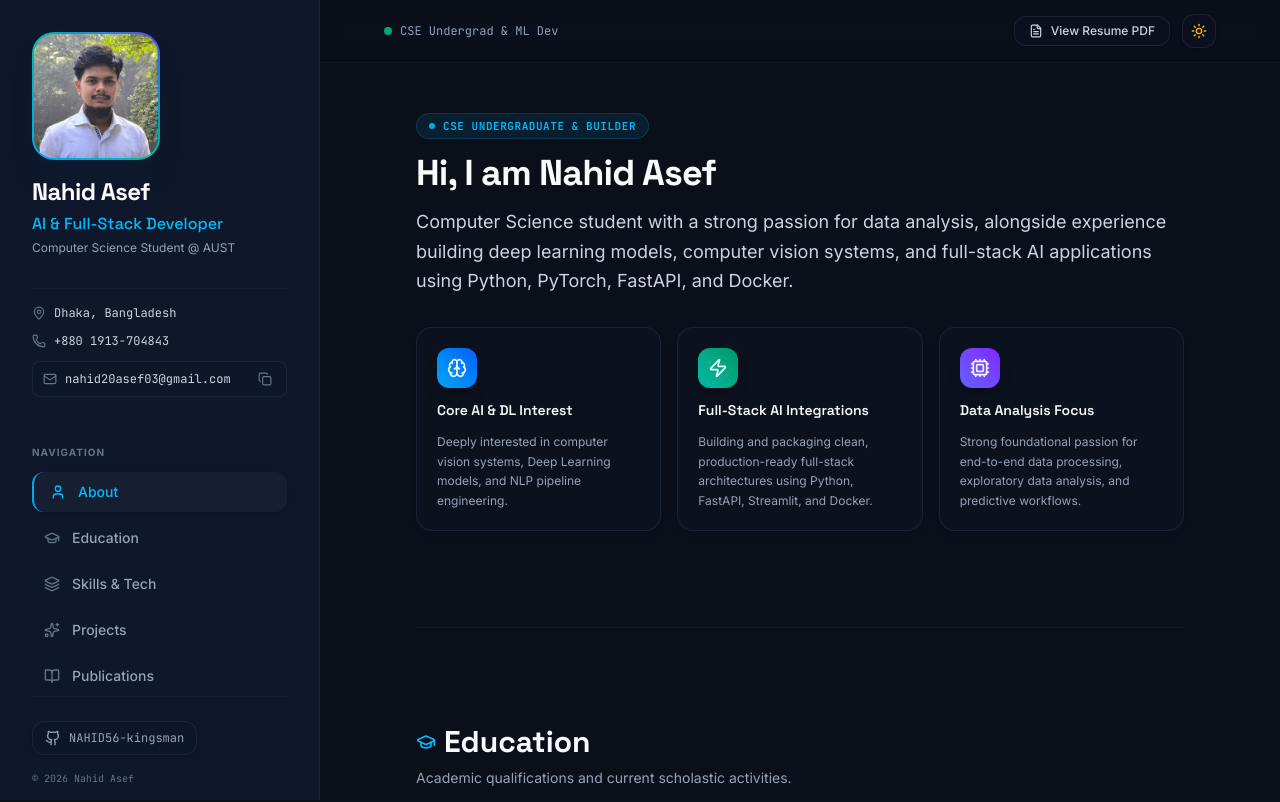
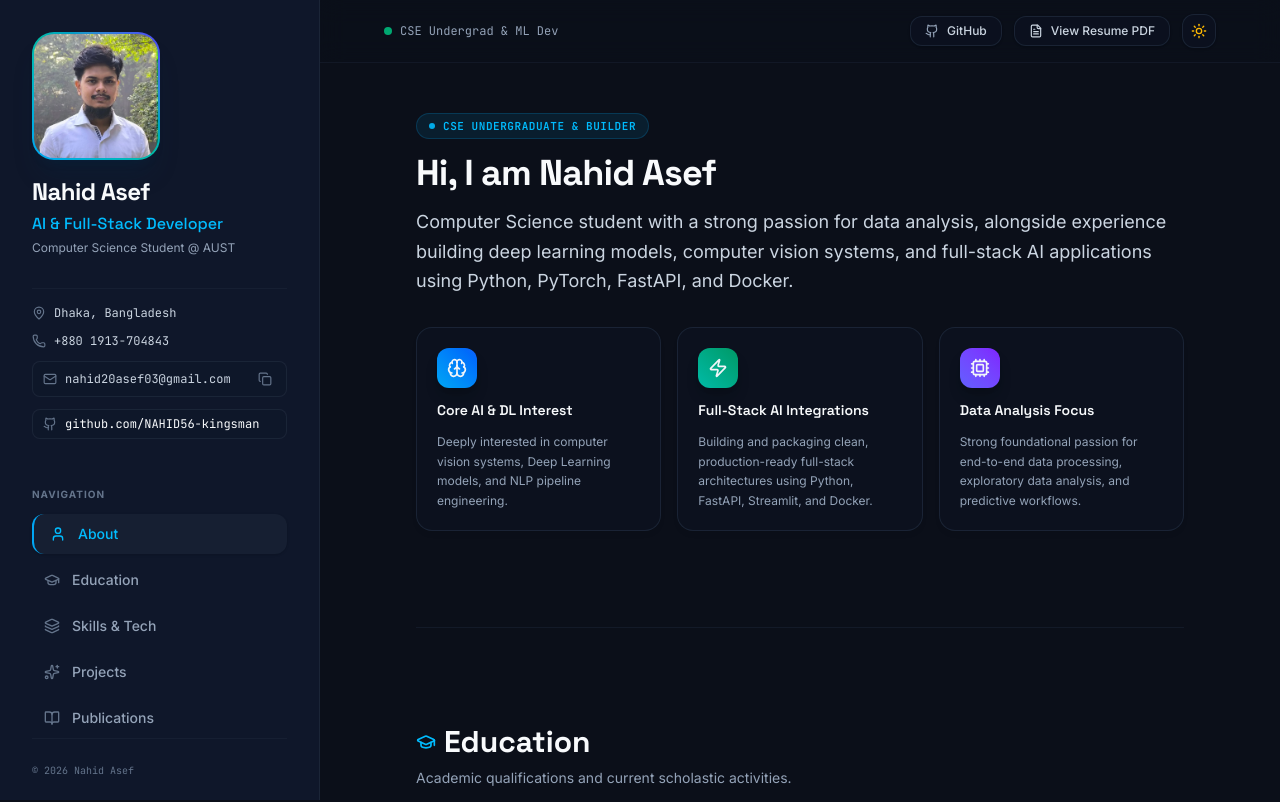
Before and after one commit to NAHID56-kingsman/portfolio, a React (Vite) app: page / in a window 1280 px wide. Shown: the top 802 px of the page. Built offline with nearby package versions, Linux system fonts and the light colour scheme.

Commit message:
Upload portfolio to GitHub

```diff
--- a/src/App.tsx
+++ b/src/App.tsx
@@ -6,7 +6,7 @@ import PublicationsSection from "./components/PublicationsSection";
 import SkillsSection from "./components/SkillsSection";
 import ProjectsSection from "./components/ProjectsSection";
 import ResumePDFView from "./components/ResumePDFView";
-import { Menu, X, ArrowUpCircle, Sun, Moon, FileText } from "lucide-react";
+import { Menu, X, ArrowUpCircle, Sun, Moon, FileText, Github } from "lucide-react";
 import { personalInfo } from "./data";
 
 export default function App() {
@@ -171,7 +171,16 @@ export default function App() {
                 );
               })}
             </nav>
-            <div className="pt-6 border-t border-border-main/80">
+            <div className="pt-6 border-t border-border-main/80 flex flex-col space-y-4">
+              <a
+                href={personalInfo.socials.github}
+                target="_blank"
+                rel="noopener noreferrer"
+                className="inline-flex items-center space-x-2 px-3 py-2 bg-card-bg hover:bg-pill text-text-muted hover:text-text-main border border-border-main rounded-xl text-xs font-mono transition-all duration-300"
+              >
+                <Github className="w-4 h-4 shrink-0 text-text-muted" />
+                <span>GitHub Profile</span>
+              </a>
               <p className="text-text-dim text-[10px] font-mono">
                 {personalInfo.email}
               </p>
@@ -194,6 +203,18 @@ export default function App() {
           </div>
 
           <div className="flex items-center space-x-3">
+            {/* GitHub Button */}
+            <a
+              href={personalInfo.socials.github}
+              target="_blank"
+              rel="noopener noreferrer"
+              className="inline-flex items-center space-x-2 px-3.5 py-1.5 rounded-xl border font-medium text-xs bg-card-bg hover:bg-pill text-text-secondary border-border-main hover:border-border-hover shadow-sm transition-all duration-300"
+              title="GitHub Profile"
+            >
+              <Github className="w-3.5 h-3.5 text-text-muted" />
+              <span>GitHub</span>
+            </a>
+
             {/* View Resume PDF Trigger */}
             <button
               onClick={() => {
--- a/src/components/Sidebar.tsx
+++ b/src/components/Sidebar.tsx
@@ -36,7 +36,7 @@ export default function Sidebar({ activeSection }: SidebarProps) {
   ];
 
   return (
-    <aside id="sideNav" className="w-full lg:w-80 lg:h-screen lg:sticky lg:top-0 bg-sidebar border-b lg:border-b-0 lg:border-r border-border-main flex flex-col justify-between p-6 lg:p-8 shrink-0 transition-all duration-300">
+    <aside id="sideNav" className="w-full lg:w-80 lg:h-screen lg:sticky lg:top-0 lg:overflow-y-auto bg-sidebar border-b lg:border-b-0 lg:border-r border-border-main flex flex-col justify-between p-6 lg:p-8 shrink-0 transition-all duration-300">
       <div className="flex flex-col space-y-8">
 
         {/* Profile / Avatar Group */}
@@ -95,6 +95,20 @@ export default function Sidebar({ activeSection }: SidebarProps) {
               )}
             </button>
           </div>
+
+          {/* GitHub Badge - Placed right after Mail */}
+          <a
+            href={personalInfo.socials.github}
+            target="_blank"
+            rel="noopener noreferrer"
+            className="flex items-center justify-between group text-xs font-mono bg-card-bg hover:bg-card-hover hover:border-sky-500/30 hover:text-sky-400 py-1.5 px-2.5 rounded-lg border border-border-main transition-all duration-300"
+            title="GitHub Profile"
+          >
+            <div className="flex items-center truncate">
+              <Github className="w-3.5 h-3.5 text-text-dim group-hover:text-sky-400 mr-2 shrink-0 transition-colors duration-300" />
+              <span className="truncate">github.com/NAHID56-kingsman</span>
+            </div>
+          </a>
         </div>
 
         {/* Navigation - Hidden on mobile, visible on large screens */}
@@ -121,20 +135,8 @@ export default function Sidebar({ activeSection }: SidebarProps) {
         </nav>
       </div>
 
-      {/* Social / Contact Icons & Theme Toggle */}
-      <div className="flex flex-col space-y-4 pt-6 border-t border-border-main/60 lg:pt-6 mt-6 lg:mt-0 transition-colors duration-300">
-        <div className="flex items-center justify-center lg:justify-start space-x-3">
-          <a
-            href={personalInfo.socials.github}
-            target="_blank"
-            rel="noopener noreferrer"
-            className="flex items-center space-x-2 px-3 py-2 bg-card-bg hover:bg-pill hover:text-text-main border border-border-main hover:border-border-hover rounded-xl text-text-muted transition-all duration-300 shadow-sm"
-            title="GitHub Profile"
-          >
-            <Github className="w-4 h-4 shrink-0" />
-            <span className="text-xs font-mono">NAHID56-kingsman</span>
-          </a>
-        </div>
+      {/* Sidebar Footer */}
+      <div className="pt-6 border-t border-border-main/60 lg:pt-6 mt-6 lg:mt-0 transition-colors duration-300">
         <p className="text-[10px] text-text-dim text-center lg:text-left font-mono transition-colors duration-300">
           &copy; {new Date().getFullYear()} Nahid Asef
         </p>
```
